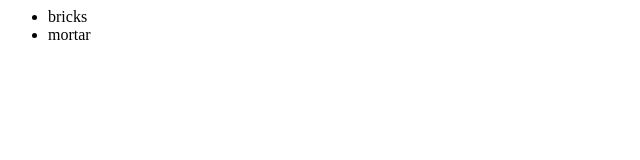
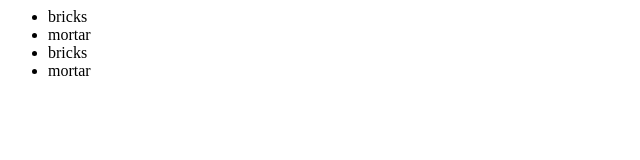
Before and after one commit to AhmedMashhour0/newGetTest, a plain HTML site: page index.html in a window 1280 px wide. Shown: the whole page, without its empty margins (0-640 px from the left). Drawn offline with Linux system fonts and the light colour scheme.

Commit message:
new index

```diff
--- a/index.html
+++ b/index.html
@@ -4,7 +4,11 @@
 			<ul>
 				<li>bricks</li>
 				<li>mortar</li>
+								<li>bricks</li>
+				<li>mortar</li>
+
 			</ul>
 		</div>
+
 	</body>
 </html>
```
